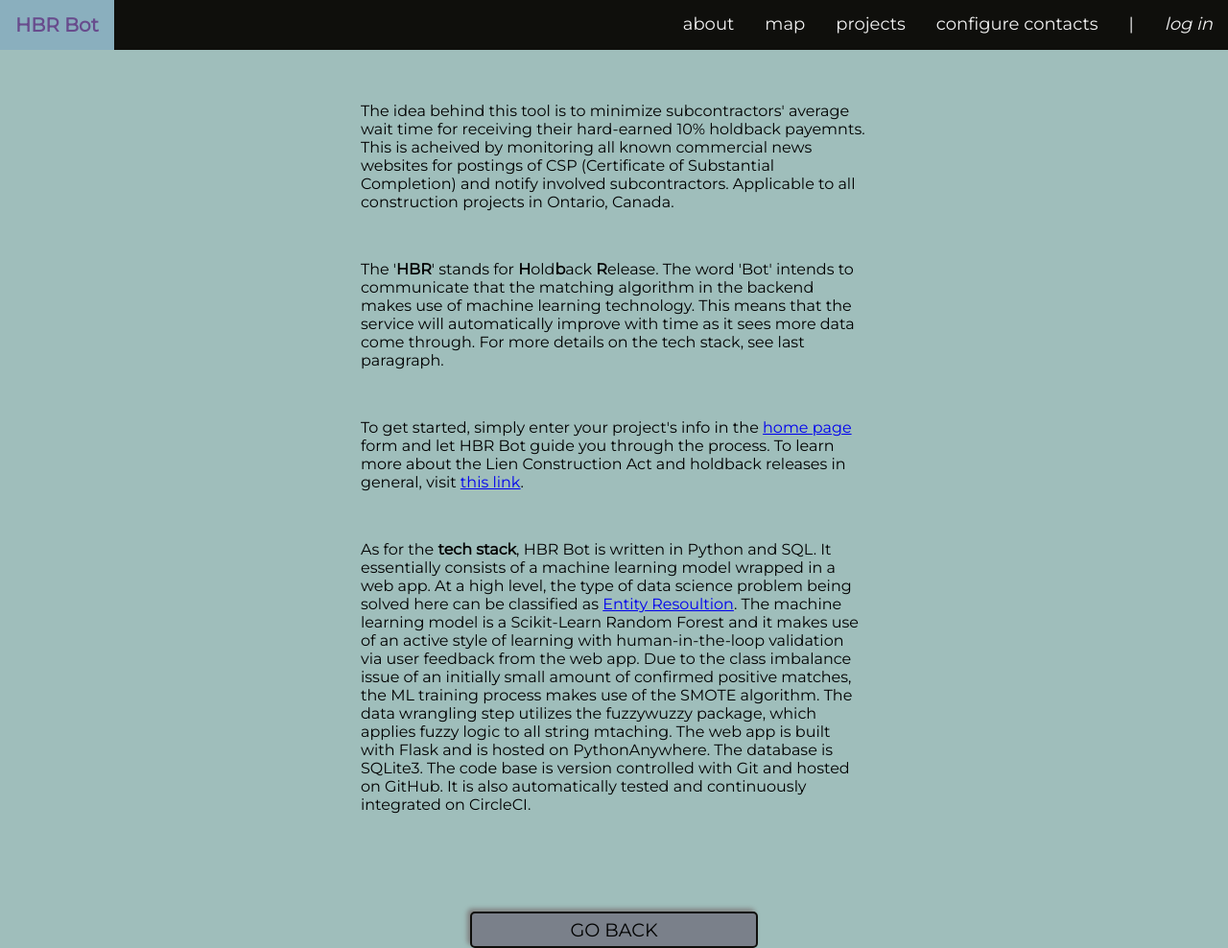
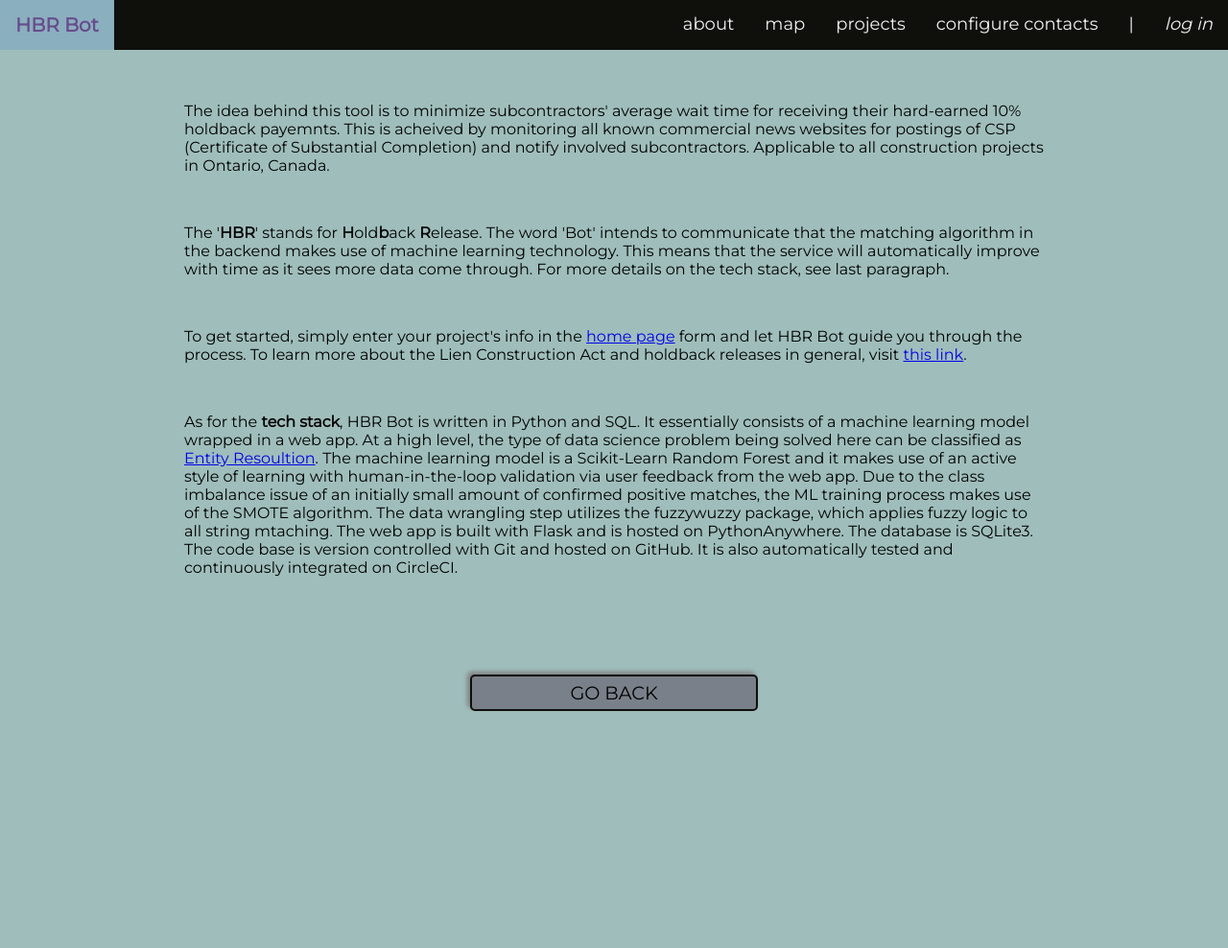
Before and after one commit to confirmationbias616/certificate_checker, a Flask app: page /about in a window 1280 px wide. Shown: the whole page at 96% size. After the commit the page ends 741 px from the top, so only its background shows below. Run offline with Flask 2, Linux system fonts and the light colour scheme; some libraries are stand-ins or nearby versions.

Commit message:
Make text width relative

```diff
--- a/static/style.css
+++ b/static/style.css
@@ -120,7 +120,7 @@
     P.blocktext {
       margin-left: auto;
       margin-right: auto;
-      width: 33em
+      width: 70%
     }
     input[id=large_button]:hover {
       box-shadow: -3px -3px 6px var(--highlight);
```
